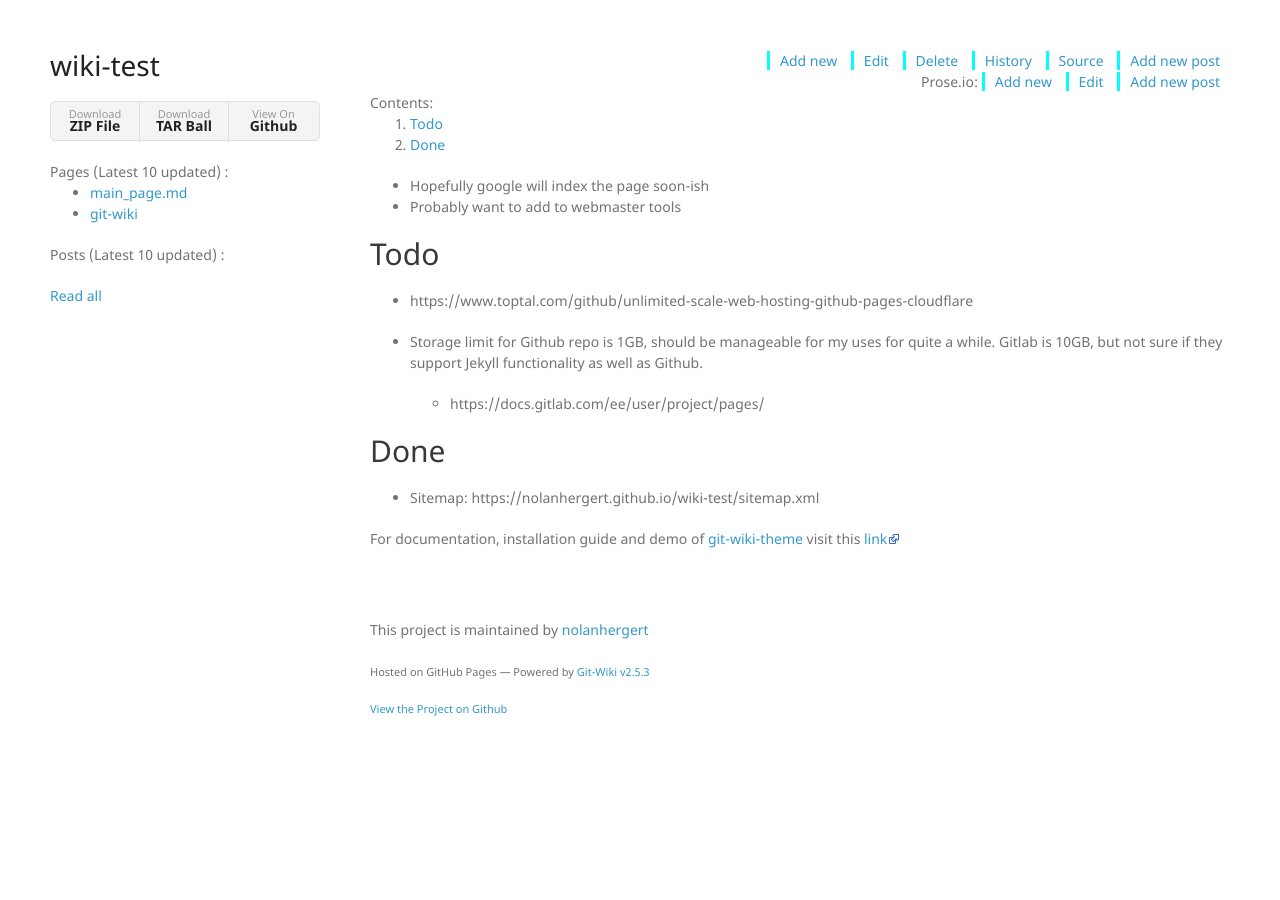
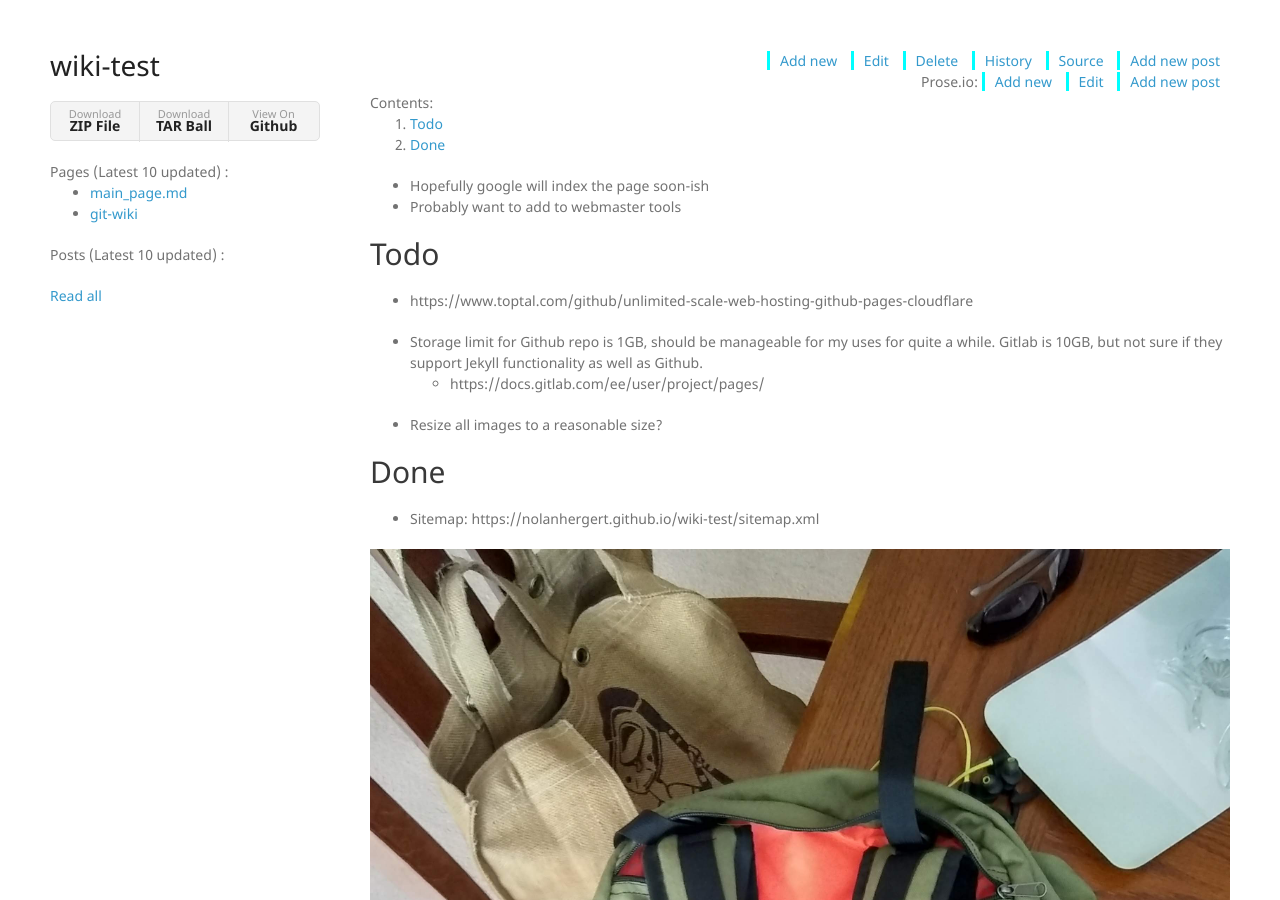
Before and after one commit to nolanhergert/wiki-test, a Jekyll site: the page built from wiki/main_page.md, in a window 1280 px wide and 900 px high. Built offline with Jekyll 4.4.1, drawn with Linux system fonts in a browser that asks for light colours; nearby versions of some CDN libraries; comment, search, counter and statistics services are not loaded.

Commit message:
Try out images

```diff
--- a/wiki/main_page.md
+++ b/wiki/main_page.md
@@ -11,8 +11,15 @@ redirect_from: "/"
 * Storage limit for Github repo is 1GB, should be manageable for my uses for quite a while. Gitlab is 10GB, but not sure if they support Jekyll functionality as well as Github.
   * https://docs.gitlab.com/ee/user/project/pages/
 
+* Resize all images to a reasonable size?
+
 
 ## Done
   * Sitemap: https://nolanhergert.github.io/wiki-test/sitemap.xml
 
+![]({{site.baseurl}}/wiki/qhuvsc1.jpg)
+
+<img src="https://nolanhergert.github.io/wiki-test/wiki/qhuvsc1.jpg" width="300">
+
+
 For documentation, installation guide and demo of [git-wiki-theme](git-wiki-theme) visit this [link](http://drassil.github.io/git-wiki/)
```
